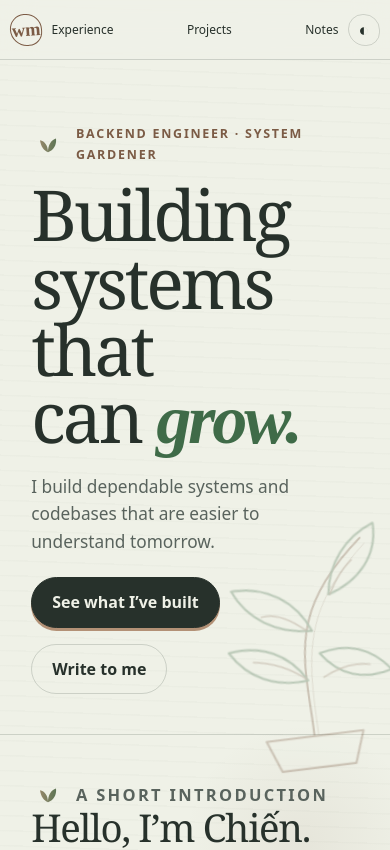
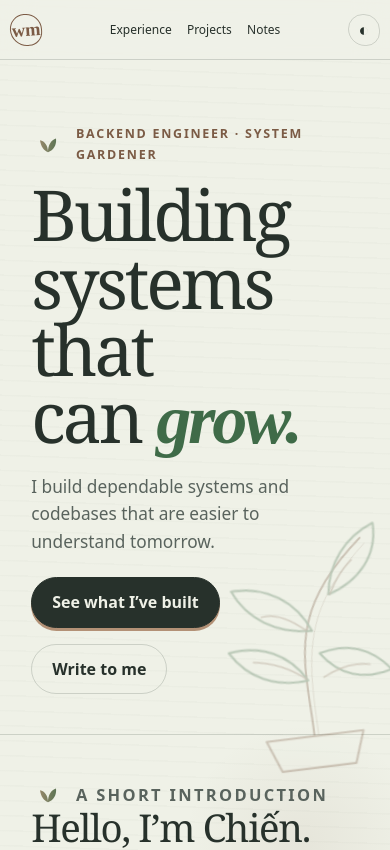
Before and after one commit to wermarter/wermarter.github.io, an Astro site: page / in a window 390 px wide. Shown: the top 850 px of the page. Built offline with nearby package versions, Linux system fonts and the light colour scheme; Astro itself is replaced by a stand-in of ours; a web font is replaced by a local one.

Commit message:
Center mobile header navigation

```diff
--- a/src/components/Header.astro
+++ b/src/components/Header.astro
@@ -127,8 +127,6 @@ const links = [
 
     nav {
       flex: 1;
-      justify-content: space-between;
-      gap: .25rem;
       min-width: 0;
       font-size: .75rem;
     }
```
